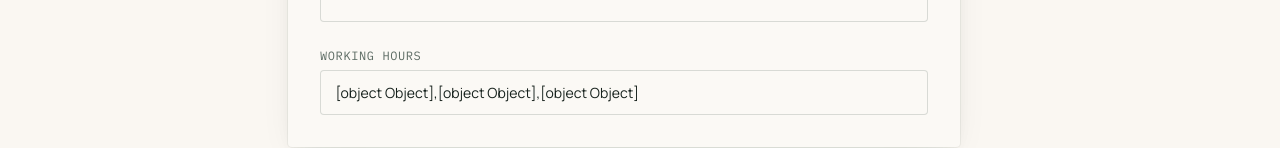
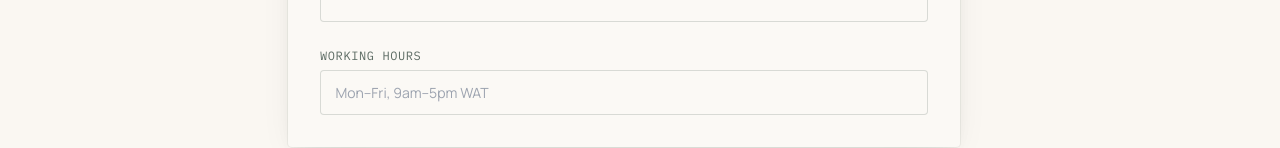
Before and after one commit to sescodtech/marieprimeglobal, a Next.js app: page /admin/settings in a window 1280 px wide. Shown: the part 687-835 px from the top of the page. Built offline with nearby package versions, Linux system fonts and the light colour scheme; no server answers; the database is empty.

Commit message:
time update

```diff
--- a/src/app/admin/(dashboard)/settings/page.tsx
+++ b/src/app/admin/(dashboard)/settings/page.tsx
@@ -44,7 +44,12 @@ export default async function SiteSettingsPage() {
               <textarea name="contact_address" defaultValue={contact.address} rows={2} className="input resize-none" />
             </Field>
             <Field label="Working hours">
-              <input name="working_hours" defaultValue={contact.workingHours} className="input" placeholder="Mon–Fri, 9am–5pm WAT" />
+              <input
+                name="working_hours"
+                defaultValue={typeof contact.workingHours === "string" ? contact.workingHours : ""}
+                className="input"
+                placeholder="Mon–Fri, 9am–5pm WAT"
+              />
             </Field>
           </div>
         </section>
--- a/src/components/layout/Footer.tsx
+++ b/src/components/layout/Footer.tsx
@@ -133,12 +133,16 @@ export async function Footer() {
             Working Hours
           </h4>
           <div className="mt-4 flex flex-wrap gap-x-10 gap-y-2 text-sm">
-            {contact.workingHours.map((row) => (
-              <div key={row.days} className="flex items-baseline gap-2 whitespace-nowrap">
-                <span className="text-cream-200/80">{row.days}</span>
-                <span className="font-medium text-cream-100/90">{row.hours}</span>
-              </div>
-            ))}
+            {typeof contact.workingHours === "string" ? (
+              <span className="font-medium text-cream-100/90">{contact.workingHours}</span>
+            ) : (
+              contact.workingHours.map((row) => (
+                <div key={row.days} className="flex items-baseline gap-2 whitespace-nowrap">
+                  <span className="text-cream-200/80">{row.days}</span>
+                  <span className="font-medium text-cream-100/90">{row.hours}</span>
+                </div>
+              ))
+            )}
           </div>
         </div>
 
```
